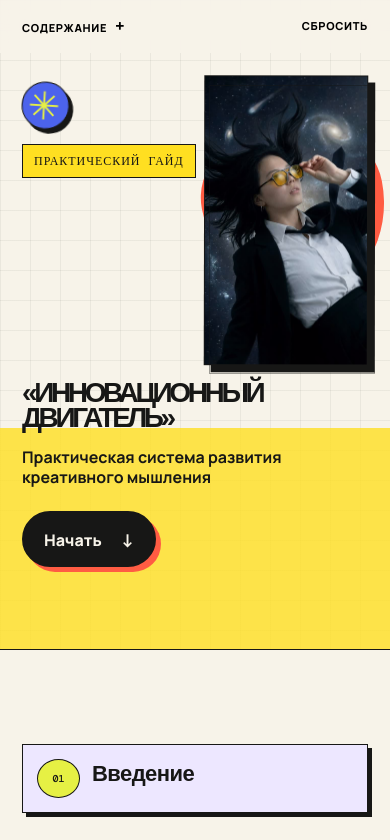
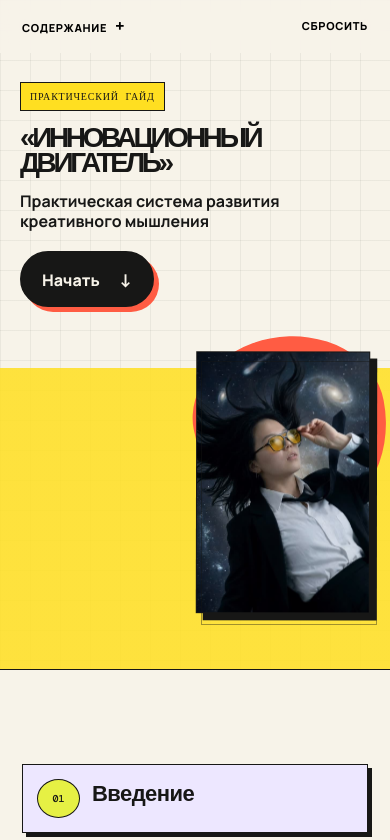
Before and after one commit to ElazAzel/aruzhan_jedai, a React (Vite) app: page / in a window 390 px wide. Shown: the top 840 px of the page. Built offline with nearby package versions, Linux system fonts and the light colour scheme; a web font is replaced by a local one.

Commit message:
Create dedicated mobile hero composition

```diff
--- a/src/mobile-fixes.css
+++ b/src/mobile-fixes.css
@@ -1069,37 +1069,37 @@
 
 @media (max-width: 860px) {
   .cover {
-    min-height: 650px;
-    padding: 82px 22px 34px;
+    min-height: 670px;
+    padding: 82px 20px 28px;
     background-size: 30px 30px;
   }
 
-  .cover::before { background: linear-gradient(180deg, transparent 0 66%, rgba(255, 223, 33, .8) 66% 100%); }
+  .cover::before { background: linear-gradient(180deg, transparent 0 55%, rgba(255, 223, 33, .86) 55% 100%); }
   .cover-copy { width: 100%; }
-  .cover-mark { width: 47px; height: 47px; margin-bottom: 15px; font-size: 38px; }
-  .eyebrow { margin-bottom: 14px; }
-  .cover h1 { max-width: 100%; margin-top: 188px; font-size: 28px; letter-spacing: -.12em; margin-bottom: 16px; }
-  .cover-subtitle { max-width: 284px; font-size: 16px; }
-  .start { margin-top: 24px; }
+  .cover-mark { display: none; }
+  .eyebrow { margin: 0 0 14px; padding: 7px 9px; font-size: 10px; }
+  .cover h1 { max-width: 100%; margin: 0 0 15px; font-size: 28px; letter-spacing: -.12em; }
+  .cover-subtitle { max-width: 300px; font-size: 16px; }
+  .start { margin-top: 20px; }
 
   .cover-art {
-    inset: 78px 22px auto auto;
-    width: 164px;
-    height: 290px;
+    inset: 354px 20px auto auto;
+    width: 174px;
+    height: 262px;
   }
 
   .cover-art::before {
-    top: 42px;
+    top: -18px;
     right: -18px;
-    width: 182px;
+    width: 192px;
   }
 
   .cover-art::after {
     right: 0;
     bottom: auto;
     top: 0;
-    width: 164px;
-    height: 290px;
+    width: 174px;
+    height: 262px;
     transform: translate(7px, 7px);
   }
 
@@ -1107,8 +1107,8 @@
     right: 0;
     bottom: auto;
     top: 0;
-    width: 164px;
-    height: 290px;
+    width: 174px;
+    height: 262px;
     max-height: none;
     box-shadow: 7px 7px 0 #171716;
   }
@@ -1118,9 +1118,9 @@
 }
 
 @media (max-width: 380px) {
-  .cover { min-height: 630px; }
-  .cover h1 { margin-top: 176px; font-size: 27px; max-width: 100%; }
-  .cover-art { right: 18px; width: 150px; height: 266px; }
-  .cover-photo { width: 150px; height: 266px; }
-  .cover-art::after { width: 150px; height: 266px; }
+  .cover { min-height: 640px; }
+  .cover h1 { font-size: 27px; max-width: 100%; }
+  .cover-art { top: 348px; right: 18px; width: 158px; height: 238px; }
+  .cover-photo { width: 158px; height: 238px; }
+  .cover-art::after { width: 158px; height: 238px; }
 }
```
